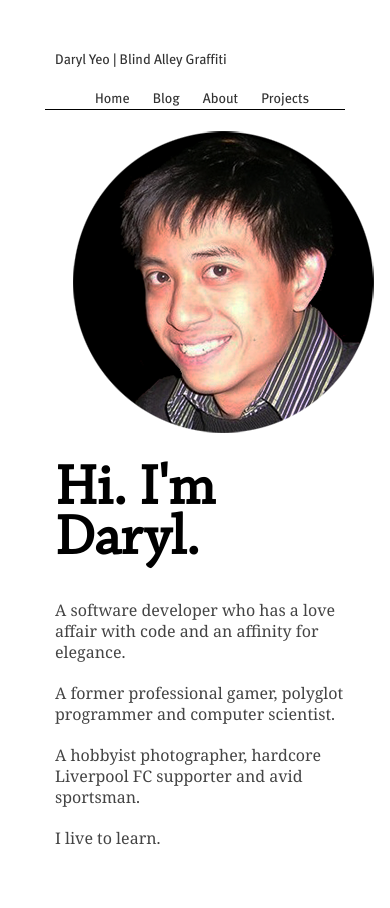
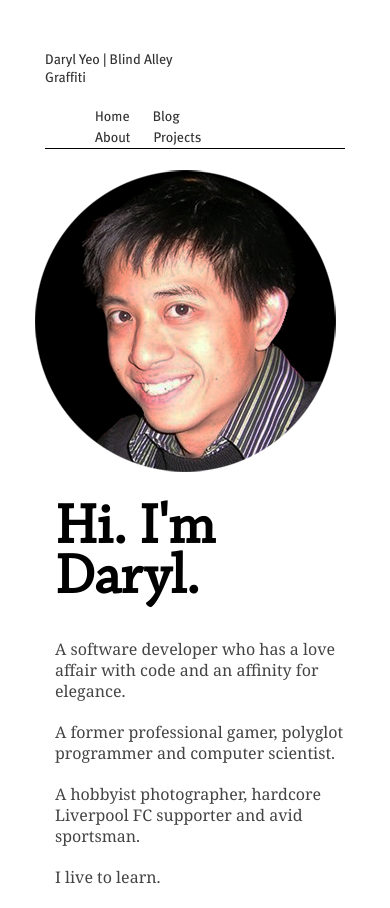
Before and after one commit to aacyun/jianxioy.github.com, a Jekyll site: the page built from index.html, in a window 390 px wide. Built offline with Jekyll 4.4.1, drawn with Linux system fonts in a browser that asks for light colours; Markdown is read by kramdown in place of the engine named in the settings.

Commit message:
Fixing mobile.

```diff
--- a/static/css/layout.css
+++ b/static/css/layout.css
@@ -128,70 +128,80 @@ h6 {
 	/* Smaller than standard 960 (devices and browsers) */
 	@media only screen and (max-width: 959px) {
 		#logo-primary {
-			margin-left: 10px;
+			width: 50%;
+    		margin: 0px auto;
 		}
 		#nav-primary ul {
 			margin: 0;
 			float: left;
 		}
 		#home-avatar {
-			right: 0px;
+			width: 50%;
+    		margin: 0px auto;
 		}
 	}
 
 	/* Tablet Portrait size to standard 960 (devices and browsers) */
 	@media only screen and (min-width: 768px) and (max-width: 959px) {
 		#logo-primary {
-			margin-left: 10px;
+			width: 50%;
+    		margin: 0px auto;
 		}
 		#nav-primary ul {
-			margin: 0;
-			float: left;
+			width: 50%;
+    		margin: 0px auto;
 		}
 		#home-avatar {
-			right: 0px;
-		}
+			width: 50%;
+    		margin: 0px auto;
+    	}
 	}
 
 	/* All Mobile Sizes (devices and browser) */
 	@media only screen and (max-width: 767px) {
 		#logo-primary {
-			margin-left: 10px;
+			width: 50%;
+    		margin: 0px auto;
 		}
 		#nav-primary ul {
-			margin: 0;
-			float: left;
+			width: 50%;
+    		margin: 0px auto;
 		}
 		#home-avatar {
-			right: 0px;
+			width: 50%;
+    		margin: 0px auto;
 		}
 	}
 
 	/* Mobile Landscape Size to Tablet Portrait (devices and browsers) */
 	@media only screen and (min-width: 480px) and (max-width: 767px) {
 		#logo-primary {
-			margin-left: 10px;
+			width: 50%;
+    		margin: 0px auto;
 		}
 		#nav-primary ul {
-			margin: 0;
-			float: left;
+			width: 50%;
+    		margin: 0px auto;
 		}
 		#home-avatar {
-			right: 0px;
+			width: 50%;
+    		margin: 0px auto;
 		}
 	}
 
 	/* Mobile Portrait Size to Mobile Landscape Size (devices and browsers) */
 	@media only screen and (max-width: 479px) {
 		#logo-primary {
-			margin-left: 10px;
+			width: 50%;
+    		margin: 0px auto;
 		}
 		#nav-primary ul {
-			margin: 0;
-			float: left;
+			width: 50%;
+    		margin: 0px auto;
 		}
 		#home-avatar {
-			right: 0px;
+			width: 50%;
+    		margin: 0px auto;
 		}
 	}
 
```
